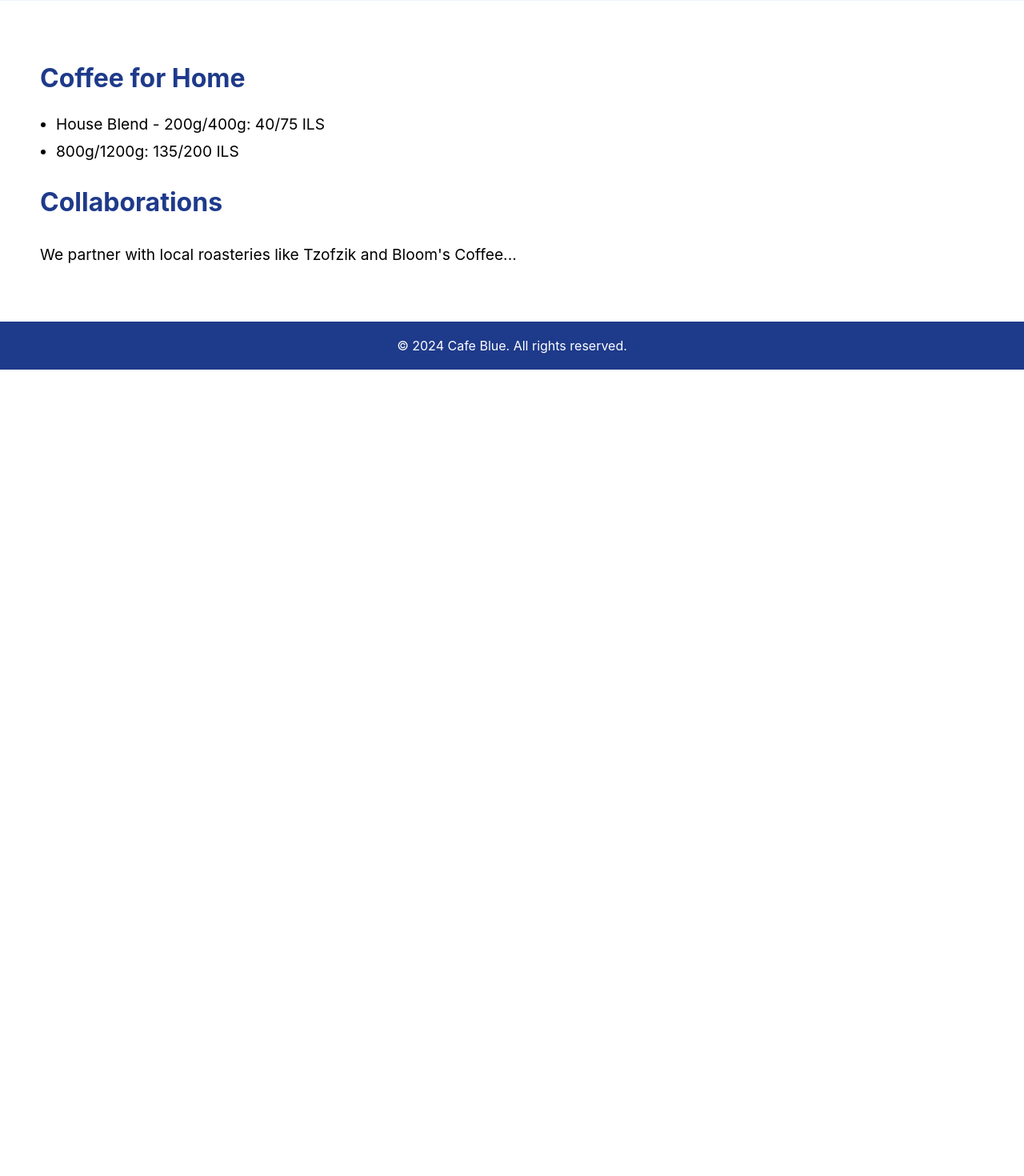
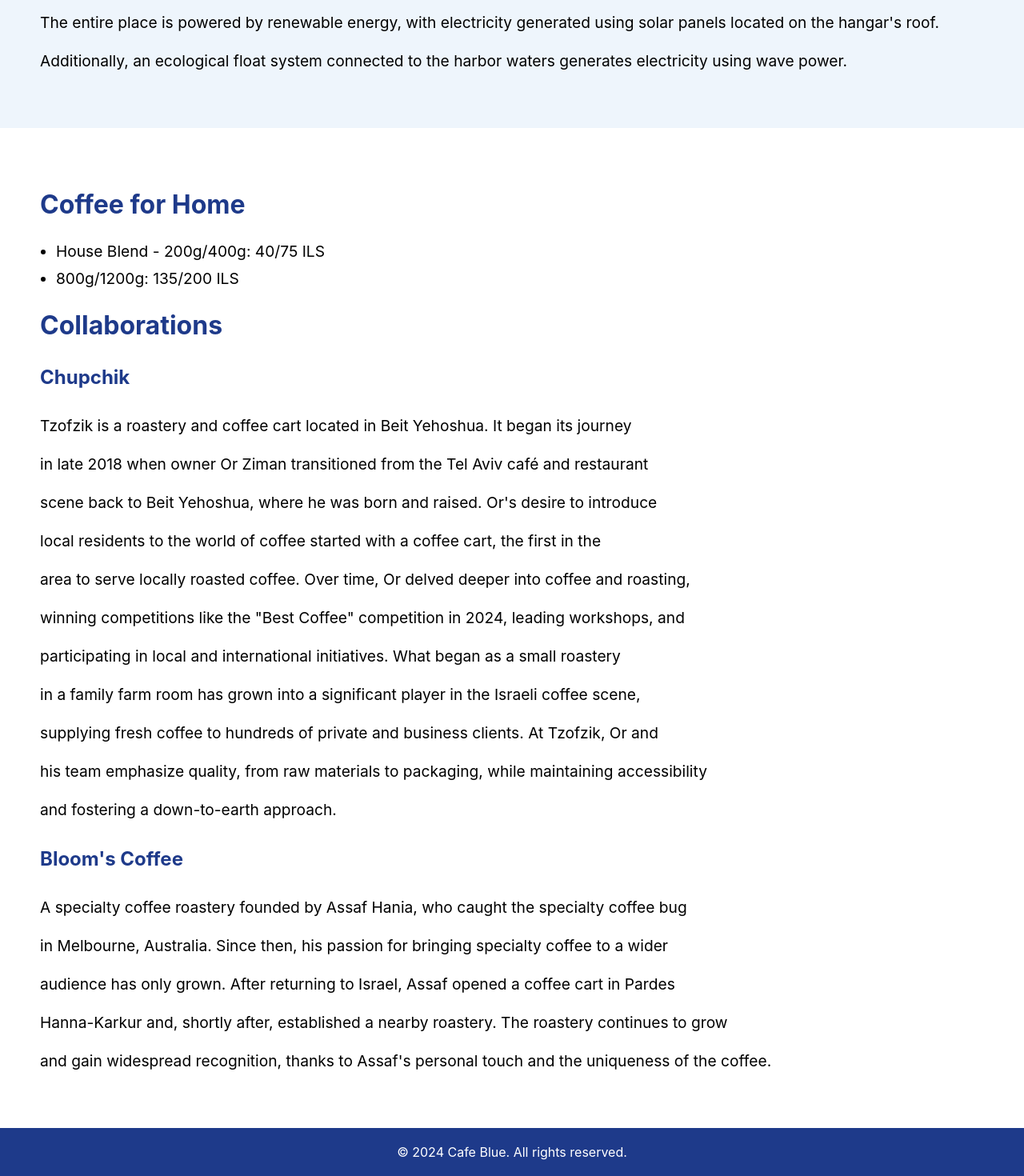
Before and after one commit to omryenon/cafe-blue, a React (Create React App) app: page / in a window 1280 px wide. Shown: the part 1004-2474 px from the top of the page at 80% size. Before the commit the page ends 1466 px from the top, so only its background shows below. Built offline with nearby package versions, Linux system fonts and the light colour scheme.

Commit message:
more info

```diff
--- a/src/components/AboutUs.scss
+++ b/src/components/AboutUs.scss
@@ -1,4 +1,4 @@
-.aboutUs {
+.about-us {
     padding: 50px;
     background-color: #f4f4f4;
 
--- a/src/components/CoffeeInfo.scss
+++ b/src/components/CoffeeInfo.scss
@@ -4,6 +4,11 @@
 
     h2, h3 {
       font-size: 2rem;
+      color: #1e3a8a;
+    }
+
+    h4 {
+      font-size: 1.5rem;
       color: #1e3a8a;
     }
 
--- a/src/components/CoffeeInfo.tsx
+++ b/src/components/CoffeeInfo.tsx
@@ -18,8 +18,25 @@
         <li>House Blend - 200g/400g: 40/75 ILS</li>
         <li>800g/1200g: 135/200 ILS</li>
       </ul>
-      <h3>Collaborations</h3>
-      <p>We partner with local roasteries like Tzofzik and Bloom's Coffee...</p>
+      <h2>Collaborations</h2>
+      <h4>Chupchik</h4>
+      <p> Tzofzik is a roastery and coffee cart located in Beit Yehoshua. It began its journey </p>
+      <p> in late 2018 when owner Or Ziman transitioned from the Tel Aviv café and restaurant</p>
+      <p> scene back to Beit Yehoshua, where he was born and raised. Or's desire to introduce </p>
+      <p> local residents to the world of coffee started with a coffee cart, the first in the </p>
+      <p> area to serve locally roasted coffee. Over time, Or delved deeper into coffee and roasting, </p>
+      <p> winning competitions like the "Best Coffee" competition in 2024, leading workshops, and </p>
+      <p> participating in local and international initiatives. What began as a small roastery </p>
+      <p> in a family farm room has grown into a significant player in the Israeli coffee scene, </p>
+      <p> supplying fresh coffee to hundreds of private and business clients. At Tzofzik, Or and </p>
+      <p> his team emphasize quality, from raw materials to packaging, while maintaining accessibility </p>
+      <p> and fostering a down-to-earth approach.</p>
+      <h4>Bloom's Coffee</h4>
+      <p>A specialty coffee roastery founded by Assaf Hania, who caught the specialty coffee bug </p>
+      <p>in Melbourne, Australia. Since then, his passion for bringing specialty coffee to a wider </p>
+      <p>audience has only grown. After returning to Israel, Assaf opened a coffee cart in Pardes </p>
+      <p>Hanna-Karkur and, shortly after, established a nearby roastery. The roastery continues to grow </p>
+      <p>and gain widespread recognition, thanks to Assaf's personal touch and the uniqueness of the coffee.</p>
     </section>
   );
 };
```
